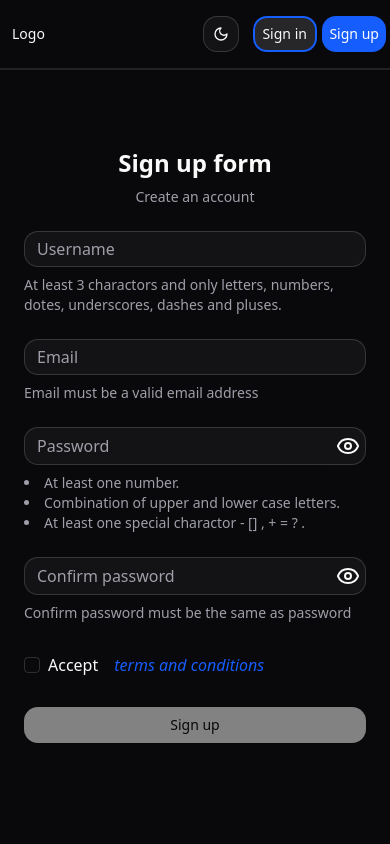
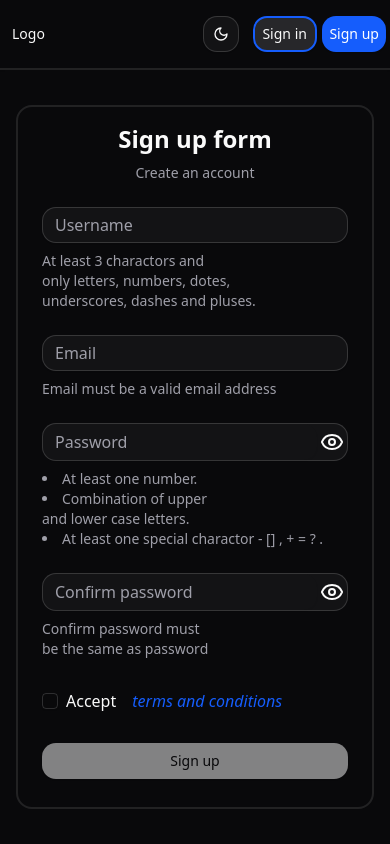
Before and after one commit to Amin-Zahed/Applicant-Agent, a React (Vite) app: page /signup in a window 390 px wide. Built offline with nearby package versions, Linux system fonts and the light colour scheme.

Commit message:
feat: enhance layout and styling of Signup and Signin components for better user experience

```diff
--- a/src/App.tsx
+++ b/src/App.tsx
@@ -9,7 +9,7 @@ function App() {
   return (
     <ThemeProvider defaultTheme="dark" storageKey="vite-ui-theme">
       <div id="App" className=" w-dvw h-dvh grid grid-cols-12 grid-rows-12">
-        <header className="col-start-1 col-end-13 row-start-1 row-end-2">
+        <header className="col-start-1 col-end-13 row-start-1 row-end-2 min-h-10">
           <Navbar />
         </header>
         <main className="col-start-1 col-end-13 row-start-2 row-end-13 flex flex-col flex-nowrap items-center">
--- a/src/Pages/signin/Signin.tsx
+++ b/src/Pages/signin/Signin.tsx
@@ -3,7 +3,7 @@ import SigninForm from "@/components/signin-form";
 function Signin() {
   return (
     <div className="flex h-full w-full flex-col items-center justify-center">
-      <div className="flex flex-col gap-4 p-6 md:p-10 border-2 border-border rounded-2xl m-4">
+      <div className="flex flex-col gap-4 p-6 md:p-10 border-2 border-border rounded-2xl m-4 overflow-auto scroll-auto">
         <div className="flex justify-center gap-2 md:justify-start "></div>
         <div className="flex flex-1 items-center justify-center ">
           <div className="w-full max-w-xs ">
--- a/src/Pages/signup/Signup.tsx
+++ b/src/Pages/signup/Signup.tsx
@@ -14,11 +14,11 @@ function Signup() {
     <div className="flex h-full w-full flex-col items-center justify-center">
       <div
         id="signup-form-container"
-        className="h-full w-full overflow-auto scroll-auto"
+        className="lg:h-full lg:w-full overflow-auto scroll-auto border-2 lg:border-0 border-border rounded-2xl lg:rounded-none m-4 lg:m-0"
         style={{ display: isLogin ? "none" : "flex" }}
       >
-        <div className="flex flex-col gap-4 p-6 md:p-10 lg:w-1/2 w-full h-full">
-          <div className="flex justify-center gap-2 md:justify-start"></div>
+        <div className="flex flex-col gap-4 lg:w-1/2 w-full h-full px-6 md:p-10">
+          <div className="flex justify-center gap-2 md:justify-start "></div>
           <div className="flex flex-1 items-center justify-center">
             <div className="w-full max-w-sm lg:max-w-7xl space-y-8">
               <SignupForm className="w-full h-full" />
@@ -29,7 +29,7 @@ function Signup() {
           <img
             src={image}
             alt="Image"
-            className="absolute inset-0 h-full w-full object-cover dark:brightness-[0.2] dark:grayscale"
+            className="absolute inset-0 h-full w-full object-cover"
           />
         </div>
       </div>
--- a/src/components/signup-form.tsx
+++ b/src/components/signup-form.tsx
@@ -36,7 +36,7 @@ function SignupForm({
 
   return (
     <form
-      className={cn("flex flex-col gap-6 pb-10", className)}
+      className={cn("flex flex-col gap-6 pb-7", className)}
       {...props}
       id="signup-form"
     >
```
